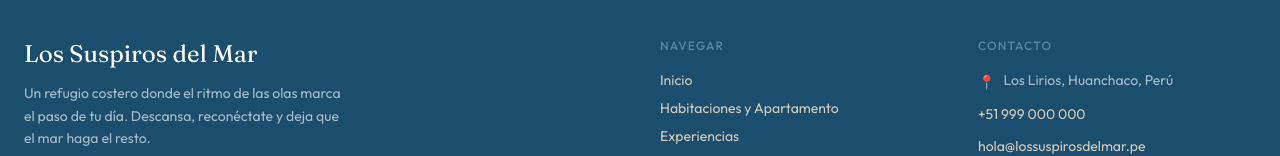
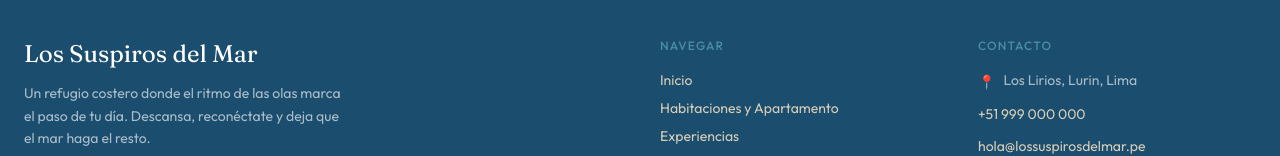
Before and after one commit to saintgermainlabs/los-suspiros-del-mar, a React (Vite) app: page / in a window 1280 px wide. Shown: the part 6075-6231 px from the top of the page. Built offline with nearby package versions, Linux system fonts and the light colour scheme; the HTML template or start-up script is replaced by a standard one.

Commit message:
Update hotel address in site config

```diff
--- a/src/site.ts
+++ b/src/site.ts
@@ -9,7 +9,7 @@ export const site = {
   phoneHref: "tel:+51999000000",
   whatsappNumber: "51999000000", // country code + number, digits only
   email: "hola@lossuspirosdelmar.pe",
-  address: "Los Lirios, Huanchaco, Perú",
+  address: "Los Lirios, Lurin, Lima",
   checkin: "3:00 PM",
   checkout: "11:00 AM",
   social: {
```
